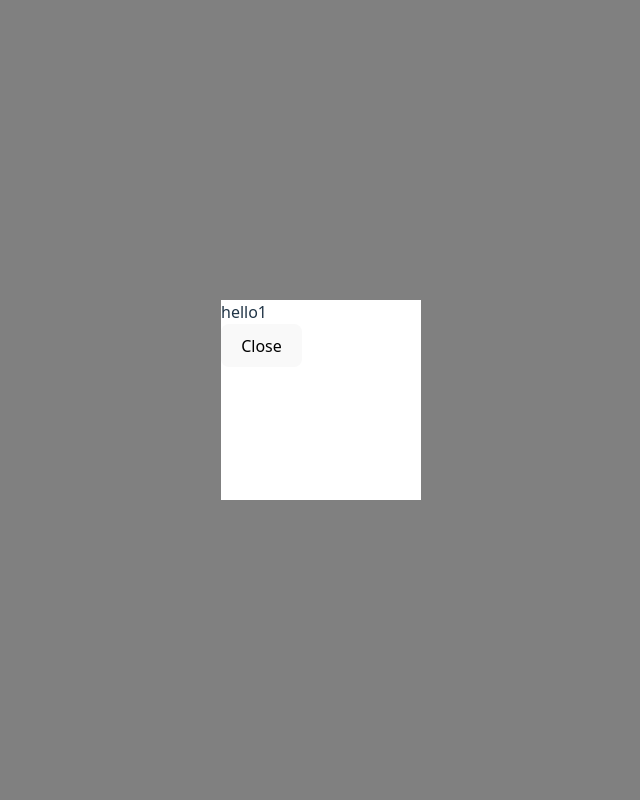
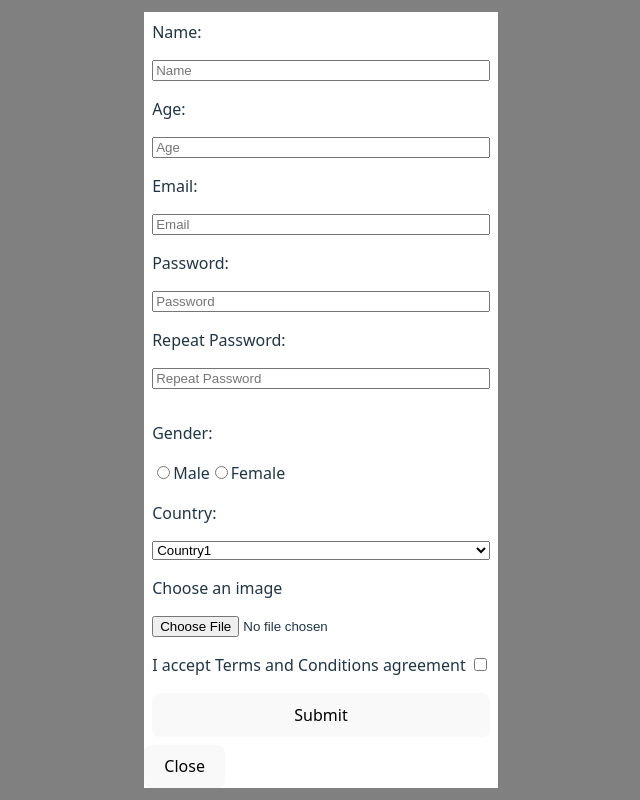
Before and after one commit to violettab21/react2025q3, a React (Vite) app in the folder rs-react-app/: page / in a window 1280 px wide. Both pictures are taken after a click on the button "Form1 - uncontrolled components". Shown: the whole page, without its empty margins (319-959 px from the left). Built offline with nearby package versions, Linux system fonts and the light colour scheme.

Commit message:
feat: implement controlled form with basic validation

```diff
--- a/rs-react-app/package.json
+++ b/rs-react-app/package.json
@@ -12,8 +12,11 @@
     "prepare": "cd .. && husky rs-react-app/.husky"
   },
   "dependencies": {
+    "@hookform/resolvers": "^5.2.1",
     "react": "^19.1.1",
-    "react-dom": "^19.1.1"
+    "react-dom": "^19.1.1",
+    "react-hook-form": "^7.62.0",
+    "yup": "^1.7.0"
   },
   "devDependencies": {
     "@eslint/js": "^9.33.0",
--- /dev/null
+++ b/rs-react-app/src/components/ControlledForm/ControlledForm.tsx
@@ -0,0 +1,111 @@
+import './controlledForm.css';
+import { useForm } from 'react-hook-form';
+import { yupResolver } from '@hookform/resolvers/yup';
+import * as yup from 'yup';
+
+interface FormData {
+  name: string;
+  email: string;
+  age: number;
+  password: string;
+  repeatPassword: string;
+  gender: string;
+  country: string;
+  image: string;
+  terms: boolean;
+}
+
+const schema = yup
+  .object({
+    name: yup
+      .string()
+      .matches(/^[A-Z][a-z]*/, 'Name should start with capital letter')
+      .matches(/^[A-Z][a-z]*$/, 'Only letters are allowed')
+      .required('Name is required'),
+
+    email: yup.string().required('Email is required'),
+    age: yup
+      .number()
+      .positive('Age should be positive number')
+      .integer('Age should be integer')
+      .required('Age is required'),
+    password: yup.string().required('Password is required'),
+    repeatPassword: yup.string().required('Repeat Password'),
+    gender: yup.string().required('Gender is required'),
+    country: yup.string().required('Country is required'),
+    image: yup.string().required('Image is required'),
+    terms: yup.boolean().required('Terms is required'),
+  })
+  .required();
+
+export const ControlledForm = () => {
+  const {
+    register,
+    handleSubmit,
+    formState: { errors },
+  } = useForm<FormData>({
+    resolver: yupResolver(schema),
+    mode: 'onChange',
+  });
+
+  const onSubmit = (data: FormData) => {
+    console.log(data);
+  };
+
+  return (
+    <div className="form-container" onSubmit={handleSubmit(onSubmit)}>
+      <form className="form">
+        <label>Name: </label>
+        <input type="text" {...register('name')} placeholder="Name" />
+        {errors.name && <p className="error-text">{errors.name.message}</p>}
+        <label>Age: </label>
+        <input type="number" {...register('age')} placeholder="Age" />
+        {errors.age && <p className="error-text">{errors.age.message}</p>}
+        <label>Email: </label>
+        <input type="email" {...register('email')} placeholder="Email" />
+        {errors.email && <p className="error-text">{errors.email.message}</p>}
+        <label>Password: </label>
+        <input
+          type="password"
+          {...register('password')}
+          placeholder="Password"
+        />
+        {errors.password && (
+          <p className="error-text">{errors.password.message}</p>
+        )}
+        <label>Repeat Password: </label>
+        <input
+          type="password"
+          {...register('repeatPassword')}
+          placeholder="Repeat Password"
+        />
+        {errors.repeatPassword && (
+          <p className="error-text">{errors.repeatPassword.message}</p>
+        )}
+        <div>
+          <p> Gender:</p>
+          <input type="radio" value="male" {...register('gender')} />
+          <label>Male</label>
+          <input type="radio" value="female" {...register('gender')} />
+          <label>Female</label>
+        </div>
+        {errors.gender && <p className="error-text">{errors.gender.message}</p>}
+        <label>Country: </label>
+        <select autoComplete="on" {...register('country')}>
+          <option value="country1">Country1</option>
+          <option value="country2">Country2</option>
+        </select>
+        {errors.country && (
+          <p className="error-text">{errors.country.message}</p>
+        )}
+        <label>Choose an image </label> <input type="file"></input>
+        {errors.image && <p className="error-text">{errors.image.message}</p>}
+        <label>
+          I accept Terms and Conditions agreement <input type="checkbox" />
+        </label>
+        {errors.terms && <p className="error-text">{errors.terms.message}</p>}
+        <button type="submit">Submit</button>
+      </form>
+    </div>
+  );
+};
--- /dev/null
+++ b/rs-react-app/src/components/ControlledForm/controlledForm.css
@@ -0,0 +1,13 @@
+.form {
+  display: flex;
+  flex-direction: column;
+  gap: 1rem;
+  padding: 0.5rem;
+}
+
+.error-text {
+  color: red;
+  font-size: 0.8rem;
+  padding: 0;
+  margin: 0;
+}
--- a/rs-react-app/src/components/MainPage/MainPage.tsx
+++ b/rs-react-app/src/components/MainPage/MainPage.tsx
@@ -1,3 +1,4 @@
+import { ControlledForm } from '../ControlledForm/ControlledForm';
 import { ModalButton } from '../ModalButton/ModalButton';
 
 export const MainPage = () => {
@@ -5,11 +6,11 @@ export const MainPage = () => {
     <main>
       <ModalButton
         name="Form1 - uncontrolled components"
-        modalContent={'hello1'}
+        modalContent={<ControlledForm />}
       />
       <ModalButton
         name="Form2 - controlled components"
-        modalContent={'hello2'}
+        modalContent={<ControlledForm />}
       />
     </main>
   );
--- a/rs-react-app/src/components/Modal/Modal.css
+++ b/rs-react-app/src/components/Modal/Modal.css
@@ -13,7 +13,6 @@
 
 .modal {
   z-index: 1000;
-  width: 200px;
-  height: 200px;
+
   background-color: white;
 }
```
Also changed, not shown: 1 other file (tests, documents, lock files or other folders).
